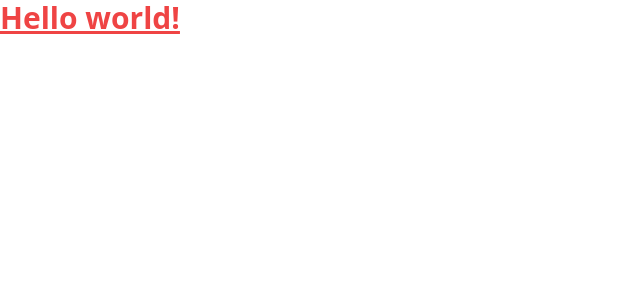
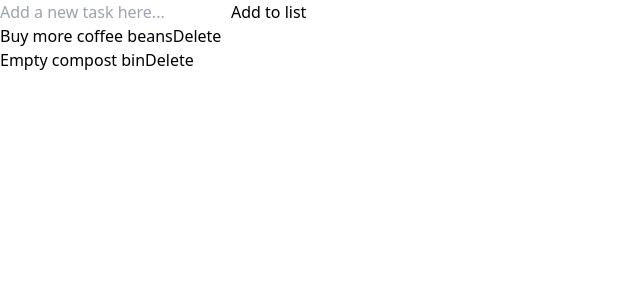
Before and after one commit to kevncrypting/todo-app-tested, a React (Create React App) app: page / in a window 1280 px wide. Shown: the top 300 px of the page, without its empty margins (0-640 px from the left). Built offline with nearby package versions, Linux system fonts and the light colour scheme.

Commit message:
Adds TodoList component to App, including test case

```diff
--- a/src/App.js
+++ b/src/App.js
@@ -1,7 +1,7 @@
+import TodoList from "./TodoList";
+
 export default function App() {
     return (
-        <h1 className="text-3xl font-bold underline text-red-500">
-            Hello world!
-        </h1>
+        <TodoList />
     );
 }
```
Also changed, not shown: 1 other file (tests, documents, lock files or other folders).
